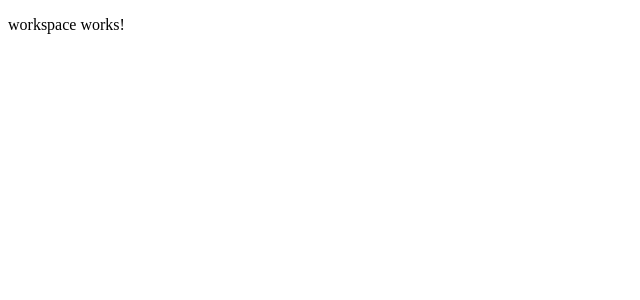
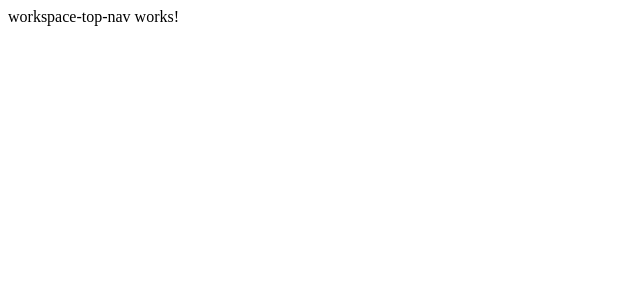
Before and after one commit to zakmyster/chinavision, an Angular app: page / in a window 1280 px wide. Shown: the top 300 px of the page, without its empty margins (0-640 px from the left). Built offline with nearby package versions, Linux system fonts and the light colour scheme.

Commit message:
reshuffle workspace directory structure with component folder; register workspace module with app module.

```diff
--- /dev/null
+++ b/src/app/workspace/components/workspace-top-nav/workspace-top-nav.component.html
@@ -0,0 +1,4 @@
+<nav>
+  workspace-top-nav works!
+</nav>
+<router-outlet></router-outlet>
--- /dev/null
+++ b/src/app/workspace/components/workspace/workspace.component.html
@@ -0,0 +1 @@
+<cv-workspace-top-nav></cv-workspace-top-nav>
--- a/src/app/workspace/workspace-top-nav/workspace-top-nav.component.html
+++ /dev/null
@@ -1,3 +0,0 @@
-<p>
-  workspace-top-nav works!
-</p>
--- a/src/app/workspace/workspace.component.html
+++ /dev/null
@@ -1,3 +0,0 @@
-<p>
-  workspace works!
-</p>
```
Also changed, not shown: src/app/app.module.ts (+5 -5 lines), src/app/workspace/workspace.module.ts (+6 -3 lines), src/app/workspace/components/workspace-top-nav/workspace-top-nav.component.sass (added), src/app/workspace/components/workspace-top-nav/workspace-top-nav.component.ts (renamed from src/app/workspace/workspace-top-nav/workspace-top-nav.component.ts), src/app/workspace/components/workspace/workspace.component.sass (added), src/app/workspace/components/workspace/workspace.component.ts (renamed from src/app/workspace/workspace.component.ts).
